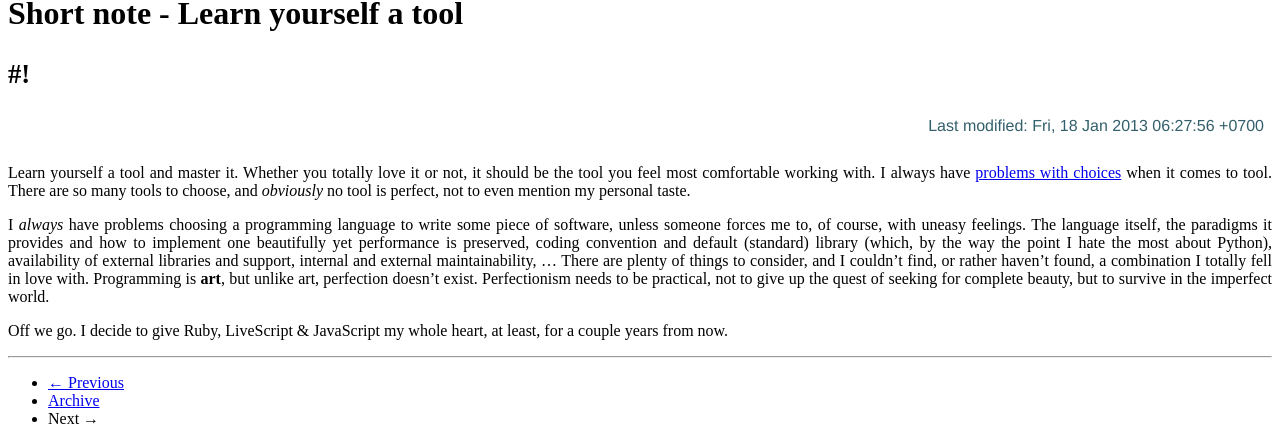
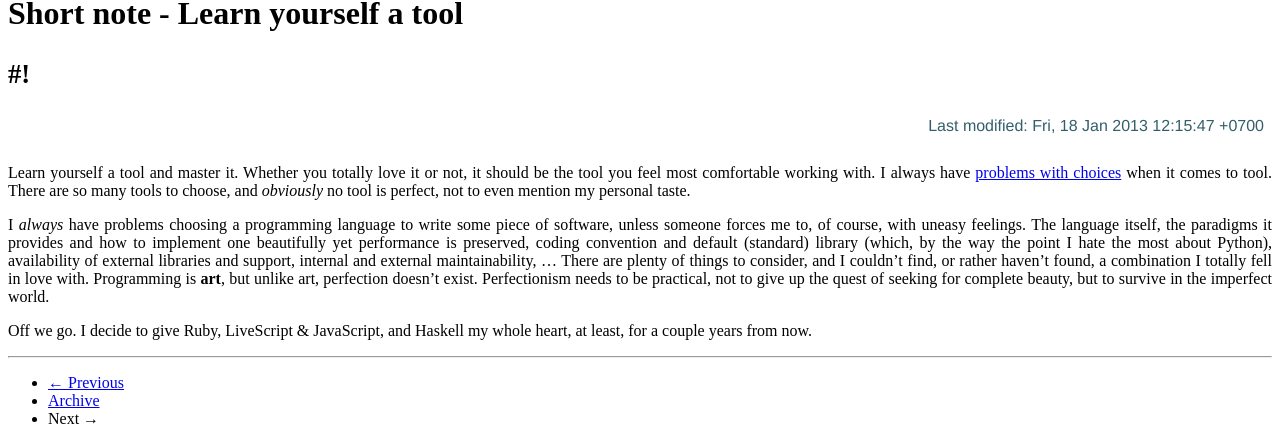
Before and after one commit to cmpitg/cmpitg.github.com, a Jekyll site: the page built from _posts/2013-01-18-learn-yourself-a-tool.md, in a window 1280 px wide. Shown: the part 122-551 px from the top of the page. Built offline with Jekyll 4.4.1, drawn with Linux system fonts in a browser that asks for light colours; comment, search, counter and statistics services are not loaded.

Commit message:
Updated post

```diff
--- a/_posts/2013-01-18-learn-yourself-a-tool.md
+++ b/_posts/2013-01-18-learn-yourself-a-tool.md
@@ -4,7 +4,7 @@ title: Short note - Learn yourself a tool
 tagline: "#!"
 category: Misc
 tags: [misc, tool]
-last_updated: Fri, 18 Jan 2013 06:27:56 +0700
+last_updated: Fri, 18 Jan 2013 12:15:47 +0700
 ---
 {% include JB/setup %}
 
@@ -12,4 +12,4 @@ Learn yourself a tool and master it.  Whether you totally love it or not, it sho
 
 I *always* have problems choosing a programming language to write some piece of software, unless someone forces me to, of course, with uneasy feelings.  The language itself, the paradigms it provides and how to implement one beautifully yet performance is preserved, coding convention and default (standard) library (which, by the way the point I hate the most about Python), availability of external libraries and support, internal and external maintainability, ...  There are plenty of things to consider, and I couldn't find, or rather haven't found, a combination I totally fell in love with.  Programming is **art**, but unlike art, perfection doesn't exist.  Perfectionism needs to be practical, not to give up the quest of seeking for complete beauty, but to survive in the imperfect world.
 
-Off we go.  I decide to give Ruby, LiveScript & JavaScript my whole heart, at least, for a couple years from now.
+Off we go.  I decide to give Ruby, LiveScript & JavaScript, and Haskell my whole heart, at least, for a couple years from now.
```
